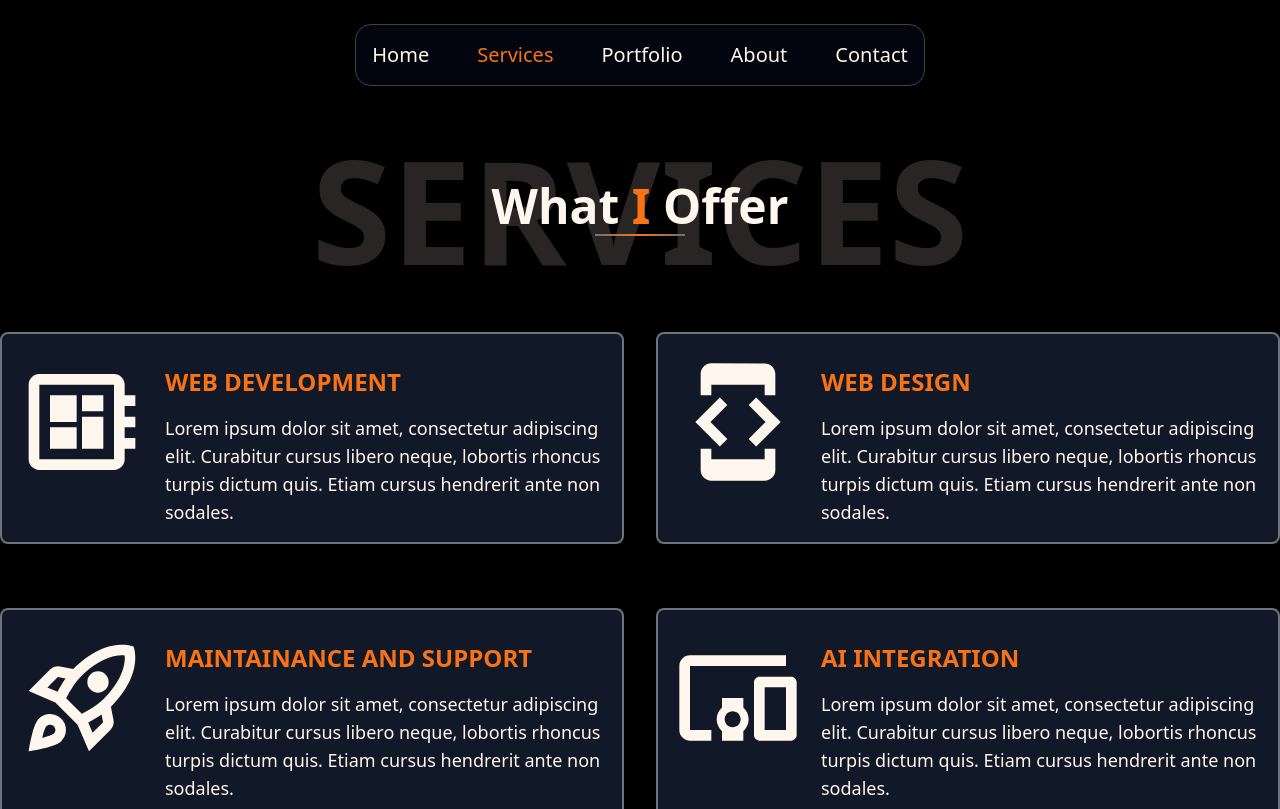
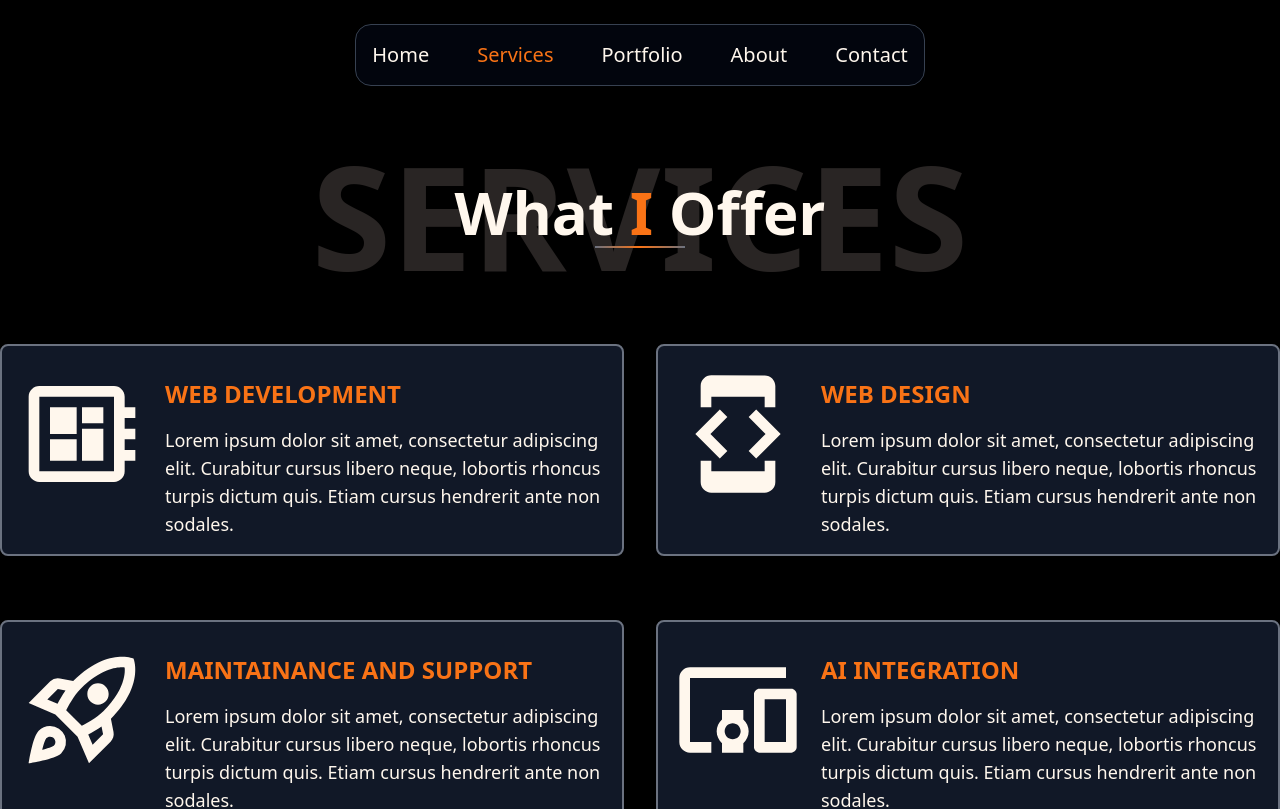
Before and after one commit to Kimoney/john-next, a Next.js app: page /services in a window 1280 px wide. Shown: the top 809 px of the page. Built offline with nearby package versions, Linux system fonts and the light colour scheme.

Commit message:
feat: Fixed linked in link on footer.

```diff
--- a/src/app/services/page.jsx
+++ b/src/app/services/page.jsx
@@ -15,7 +15,7 @@ export default function Services() {
           <h1 className="uppercase font-extrabold text-stone-800 whitespace-nowrap text-7xl sm:text-7xl md:text-9xl lg:text-[9rem] xl:text-[9rem]">Services</h1>
         </div>
         <div className="m-4 sm:m-8 md:m-16 lg:m-24 relative z-10">
-          <h1 className="text-2xl sm:text-2xl md:text-4xl lg:text-5xl text-center font-bold">
+          <h1 className="text-2xl sm:text-2xl md:text-4xl lg:text-6xl text-center font-bold">
             What <span className="text-orange-500">I</span> Offer
           </h1>
           <hr className="w-1/6 sm:w-1/6 md:w-1/8 lg:w-1/12 h-0.5 mx-auto mt-1 bg-gradient-to-r from-gray-500 via-orange-500 to-gray-500 border-0"/>
--- a/src/app/ui/footer.jsx
+++ b/src/app/ui/footer.jsx
@@ -17,7 +17,7 @@ export default function Footer() {
           <a href="https://github.com/Kimoney" target="_blank" rel="noopener noreferrer">
             <FaGithub className="text-gray-700 hover:text-orange-500 transition-colors" />
           </a>
-          <a href="https://linkedin.com/in/john-muchina-561365144" target="_blank" rel="noopener noreferrer">
+          <a href="https://www.linkedin.com/in/john-kimani-m/" target="_blank" rel="noopener noreferrer">
             <FaLinkedin className="text-gray-700 hover:text-orange-500 transition-colors" />
           </a>
           <a href="https://twitter.com/jay_kym_" target="_blank" rel="noopener noreferrer">
```
